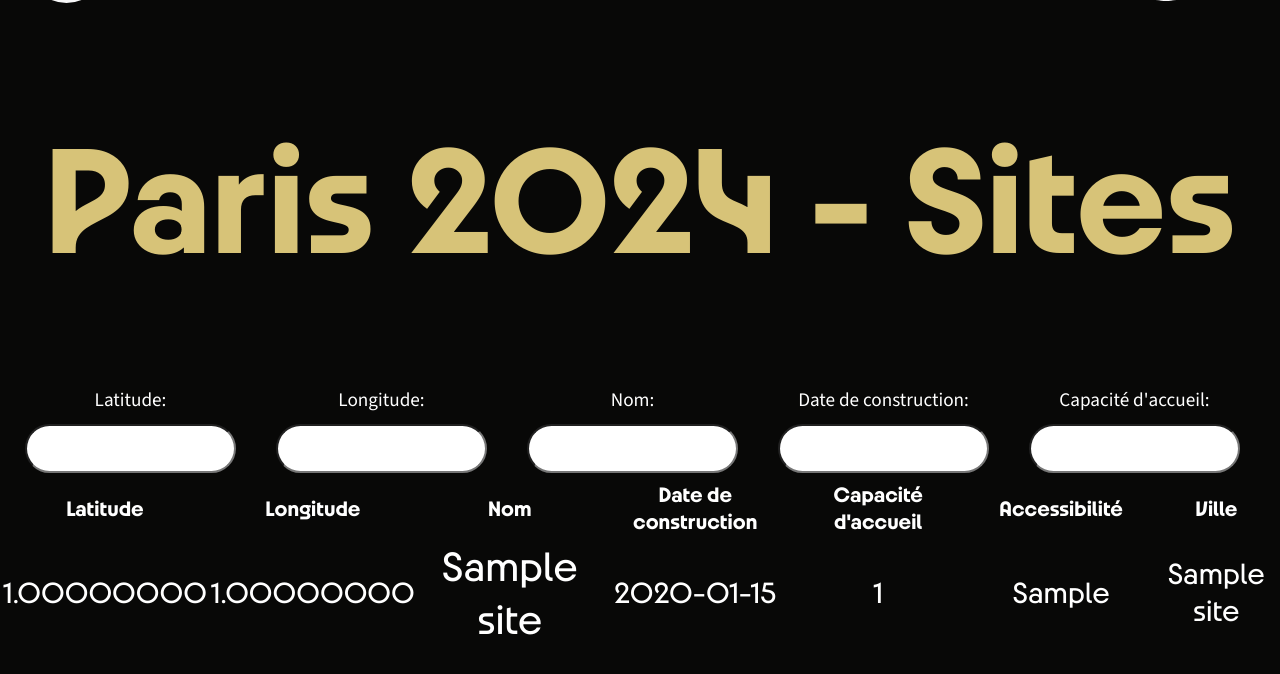
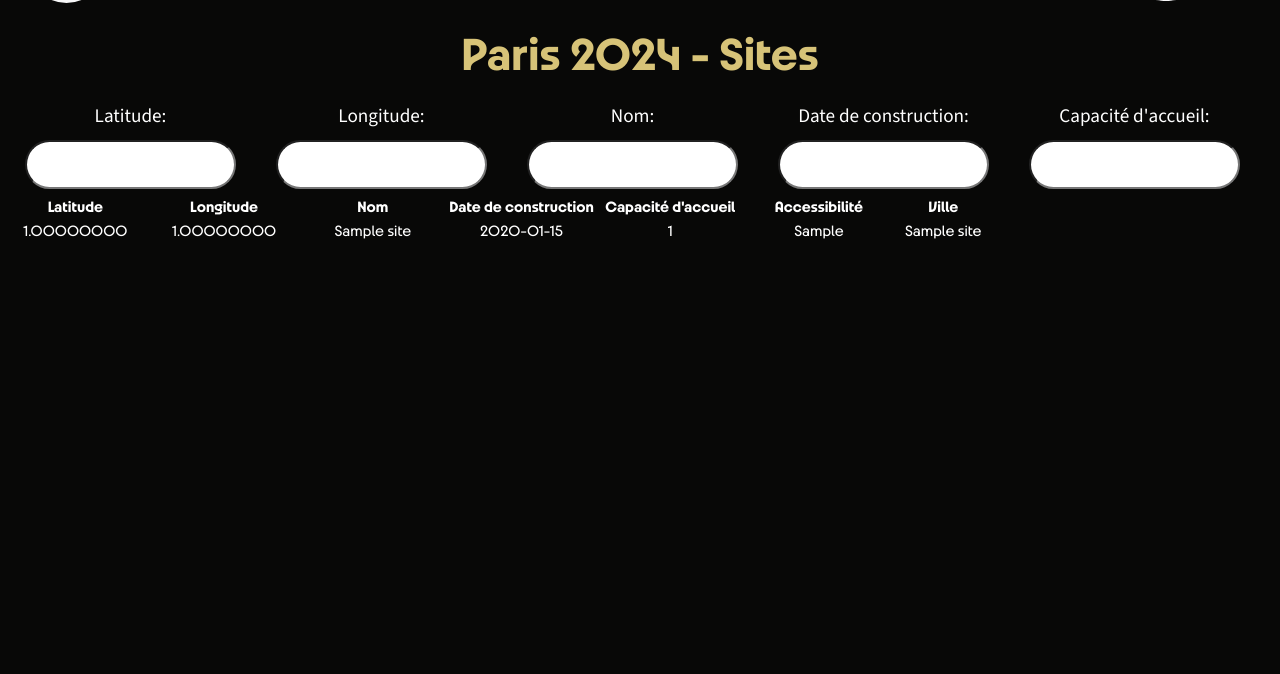
Before and after one commit to SebastianCaron/SAE_Farfalles, a PHP site: page /list-sites.php in a window 1280 px wide; the page is wider, and only the part inside the window is pictured. Shown: the part 104-778 px from the top of that part. Run offline with PHP 8.4, Linux system fonts and the light colour scheme; tables that the repository leaves empty hold one stand-in row (values such as "Sample post"); a stand-in replaces the project's code that opens the database connection.

Commit message:
update css sites

```diff
--- a/Website/css/list-sites.css
+++ b/Website/css/list-sites.css
@@ -3,7 +3,7 @@
 }
 
 .options h1{
-    font-size: 10em;
+    font-size: 3em;
     color: var(--accent);
 }
 
@@ -18,7 +18,6 @@
     align-items: center;
     gap: 10px;
     margin: 5px 15px;
-    background-color: var(--grey);
     color: var(--text);
     height: 75px;
 }
@@ -32,7 +31,7 @@
 .options td, tr, a{
     color: var(--text);
     text-decoration: none;
-    font-size: 1.4em;
+    font-size: 1em;
     width: 15%;
     font-family: "Paris2024";
 }
```
